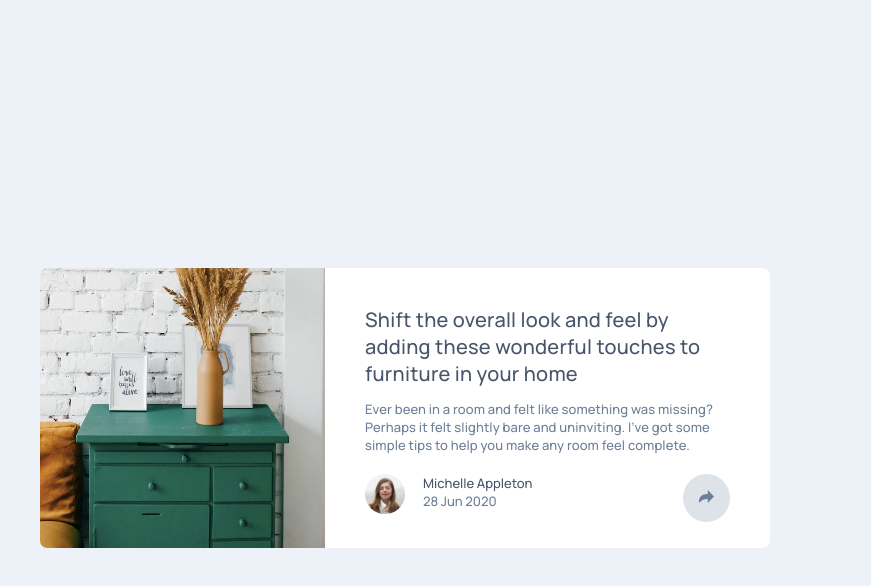
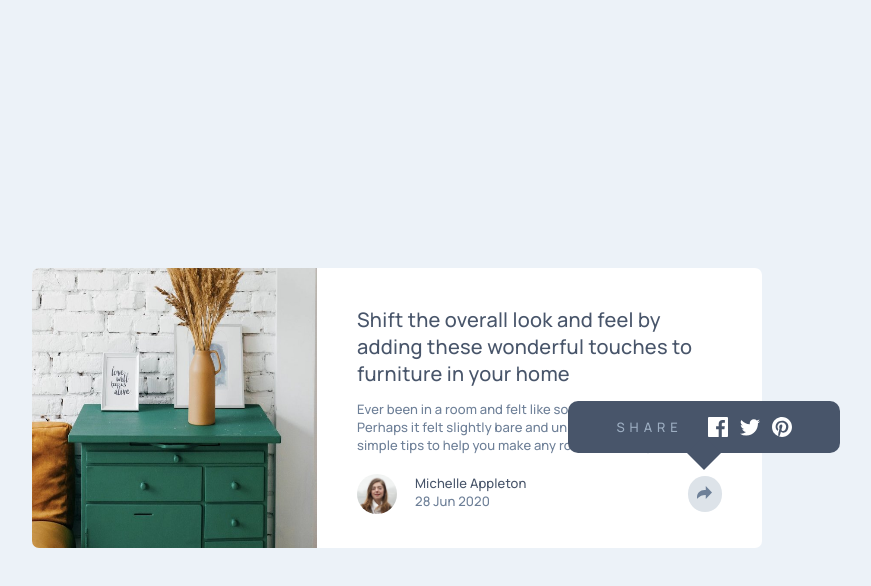
Before and after one commit to redbnav/Article-preview, a plain HTML site: page index.html in a window 1280 px wide. Both pictures are taken after a click on the button 949 px from the left and 498 px from the top of the page. Shown: the whole page, without its empty margins (243-1114 px from the left). Drawn offline with Linux system fonts and the light colour scheme; files whose address does not match are found by name.

Commit message:
desktop popover

```diff
--- a/app/js/script.js
+++ b/app/js/script.js
@@ -1,5 +1,10 @@
 const shareBtn = document.querySelector(".btn-share");
+const socialMedia = document.querySelector(".social-media");
 
-shareBtn.addEventListener("click", () => {
-  console.log("clicked");
+shareBtn.addEventListener("click", (e) => {
+  if (socialMedia.classList.contains("active")) {
+    socialMedia.classList.remove("active");
+  } else {
+    socialMedia.classList.add("active");
+  }
 });
--- a/app/scss/_card.scss
+++ b/app/scss/_card.scss
@@ -4,6 +4,8 @@
   background-color: white;
   border-radius: 7px;
   display: flex;
+  position: relative;
+
   .card-img > img {
     width: 285px;
     height: 280px;
@@ -15,14 +17,16 @@
       font-size: 20px;
       font-weight: 500;
       color: $veryDarkGrayishBlue;
-      letter-spacing: 0.25px;
     }
     .data {
       color: $desaturatedDarkBlue;
-      letter-spacing: 0.12px;
     }
 
     .user-container {
+      &:not(:first-child),
+      &:not(:last-child) {
+        margin-top: 20px !important;
+      }
       display: flex;
       justify-content: space-between;
       margin-top: 20px;
@@ -37,6 +41,7 @@
           margin-left: 18px;
           .username {
             color: $veryDarkGrayishBlue;
+            letter-spacing: 0.12px;
           }
           .date {
             color: $desaturatedDarkBlue;
@@ -45,9 +50,11 @@
       }
 
       .share {
+        display: flex;
+        align-items: center;
         .btn {
           border: none;
-          padding: 1rem;
+          padding: 0.6rem;
           border-radius: 100%;
           background-color: #dde3e9;
           -webkit-transition: all 0.2s;
@@ -59,6 +66,52 @@
           transition: all 0.1s;
         }
       }
+
+      .social-media {
+        position: absolute;
+        display: none;
+        right: -78px;
+        bottom: 95px;
+        padding: 3px 36px;
+        background-color: #48556a;
+        border-radius: 10px;
+        z-index: 3;
+        width: 200px;
+        &::after {
+          content: "";
+          width: 24px;
+          height: 24px;
+          background: #48556a;
+          position: absolute;
+          transform: rotate(45deg);
+          bottom: -12px;
+          z-index: 2;
+          left: calc(50% - 12px);
+        }
+
+        &.active {
+          display: flex;
+          align-items: center;
+          justify-content: space-around;
+        }
+        & > p {
+          font-weight: 200;
+          font-size: 13px;
+          line-height: 20px;
+          letter-spacing: 5px;
+          color: #9daec2;
+          text-transform: uppercase;
+        }
+        .social-icons {
+          display: flex;
+          align-items: center;
+          .icon {
+            &:not(:last-child) {
+              padding-right: 12px;
+            }
+          }
+        }
+      }
     }
   }
 }
--- a/app/scss/_global.scss
+++ b/app/scss/_global.scss
@@ -6,6 +6,13 @@ body {
   justify-content: center;
   align-items: center;
   height: 100vh;
-  width: 100vw;
   overflow: hidden;
 }
+
+.sm-ltr-space {
+  letter-spacing: 0.12px;
+}
+
+.md-ltr-space {
+  letter-spacing: 0.25px;
+}
--- a/index.html
+++ b/index.html
@@ -37,11 +37,11 @@
         <img src="/images/drawers.jpg" alt="drawers" />
       </div>
       <div class="archive-data">
-        <div class="title">
+        <div class="title md-ltr-space">
           Shift the overall look and feel by adding these wonderful touches to
           furniture in your home
         </div>
-        <p class="data">
+        <p class="data sm-ltr-space">
           Ever been in a room and felt like something was missing? Perhaps it
           felt slightly bare and uninviting. I’ve got some simple tips to help
           you make any room feel complete.
@@ -51,8 +51,8 @@
           <div class="profile">
             <img src="/images/avatar-michelle.jpg" alt="michelle" />
             <div class="user-details">
-              <div class="username">Michelle Appleton</div>
-              <div class="date">28 Jun 2020</div>
+              <div class="username sm-ltr-space">Michelle Appleton</div>
+              <div class="date sm-ltr-space">28 Jun 2020</div>
             </div>
           </div>
           <div class="share">
@@ -65,6 +65,22 @@
                 />
               </svg>
             </button>
+          </div>
+          <div class="social-media">
+            <p>SHARE</p>
+            <div class="social-icons">
+              <img
+                class="icon"
+                src="/images/icon-facebook.svg"
+                alt="facebook"
+              />
+              <img class="icon" src="/images/icon-twitter.svg" alt="facebook" />
+              <img
+                class="icon"
+                src="/images/icon-pinterest.svg"
+                alt="facebook"
+              />
+            </div>
           </div>
         </div>
       </div>
```
Also changed, not shown: app/scss/style.css, 1 other file.
